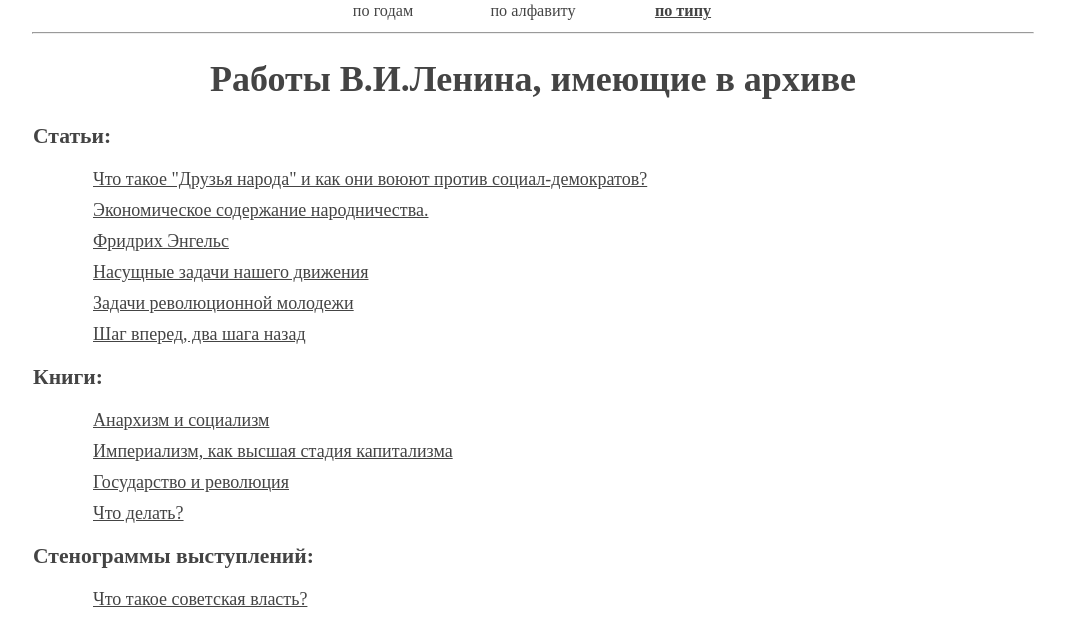
After one commit to marxists-internet-archive/adding_material, a PHP site: page /index_author.html in a window 1280 px wide. The commit adds this page. Shown: the part 335-960 px from the top of the page, without its empty margins (107-1172 px from the left). Run offline with PHP 8.4, Linux system fonts and the light colour scheme.

Commit message:
add page author

```diff
--- /dev/null
+++ b/index_author.html
@@ -0,0 +1,60 @@
+<!DOCTYPE html>
+<html>
+<head>
+<title>В.И. Ленин</title>
+<link rel="stylesheet" href="style.css">
+<meta charset="utf-8">
+<meta name="viewport" content="width=device-width, initial-scale=1">
+<script src="script.js"></script>
+</head>
+<body>
+
+<div class = "author-page-header">
+  <div class = "author-page-header__text-block">
+    <div class="author-page-header__name">Ленин Владимир Ильич</div>
+    <div class="author-page-header__years">1870 — 1924</div>
+  </div>
+  <div class = "author-page-header__photo-block">
+    <img class = "author-page-header__photo" src = "https://www.marxists.org/glossary/people/l/pics/lenin.jpg"/>
+  </div>
+</div>
+<hr>
+<div class = "mix-panel">
+  <div class="mix-panel__item">по годам</div>
+  <div class="mix-panel__item">по алфавиту</div>
+  <div class="mix-panel__item mix-panel-active">по типу</div>
+</div>
+<hr>
+
+<div class = "author-page-content">
+  <h1 class = "author-page-content__maintitle">Работы В.И.Ленина, имеющие в архиве</h1>
+
+  <div class = "author-page-content__category-name"> Статьи: </div>
+
+  <ul class = "category-list">
+    <li class="category-list__item"><a class = "text-color_black" href="#">Что такое "Друзья народа" и как они воюют против социал-демократов?</a></li>
+    <li class="category-list__item"><a class = "text-color_black" href="#">Экономическое содержание народничества.</a></li>
+    <li class="category-list__item"><a class = "text-color_black" href="#">Фридрих Энгельс</a></li>
+    <li class="category-list__item"><a class = "text-color_black" href="#">Насущные задачи нашего движения</a></li>
+    <li class="category-list__item"><a class = "text-color_black" href="#">Задачи революционной молодежи</a></li>
+    <li class="category-list__item"><a class = "text-color_black" href="#">Шаг вперед, два шага назад</a></li>
+  </ul>
+
+  <div class = "author-page-content__category-name"> Книги: </div>
+
+  <ul class = "category-list">
+    <li class="category-list__item"><a class = "text-color_black" href="#">Анархизм и социализм</a></li>
+    <li class="category-list__item"><a class = "text-color_black" href="#">Империализм, как высшая стадия капитализма</a></li>
+    <li class="category-list__item"><a class = "text-color_black" href="#">Государство и революция</a></li>
+    <li class="category-list__item"><a class = "text-color_black" href="#">Что делать?</a></li>
+  </ul>
+
+  <div class = "author-page-content__category-name"> Стенограммы выступлений: </div>
+  <ul class = "category-list">
+    <li class="category-list__item"><a class = "text-color_black" href="#">Что такое советская власть?</a></li>
+  </ul>
+
+
+</div>
+</body>
+</html>
--- a/style.css
+++ b/style.css
@@ -1,6 +1,7 @@
-
 html, body {
   width: 100%;
+  padding: 0;
+  margin: 0;
   font-family: 'Arial';
   font-size: 11pt;
   color: #666;
@@ -19,10 +20,12 @@ html, body {
   font-size: .8em;
 }
 
-
-
 .text_bold{
   font-weight: bold;
+}
+
+.text-color_black{
+  color: #444;
 }
 
 .input{
@@ -32,15 +35,17 @@ html, body {
   border-radius: 3px;
   padding: 8px;
   border: 1px solid #666;
+  box-sizing: border-box;
 }
 
 .textarea{
   display: block;
   height: 120px;
-  width: 360px;
+  width: 378px;
   border-radius: 3px;
   padding: 8px;
   border: 1px solid #666;
+  box-sizing: border-box;
 }
 
 .button{
@@ -74,7 +79,7 @@ html, body {
 
 .user-form__json-textarea{
   margin: 15px 10px 15px 25px;
-  height: 170px;
+  height: 136px;
 }
 
 .user-form__md-textarea{
@@ -97,7 +102,9 @@ html, body {
 */
 
 .mdtext-prewiev{
-  width: 1000px;
+  width: 90%;
+  max-width: 1000px;
+  min-width: 320px;
   color: #444;
   font-size: 18px;
   margin: 40px auto auto;
@@ -106,7 +113,7 @@ html, body {
 }
 
 .mdtext-prewiev__breadcrumbs{
-
+  font-size: .9em;
 }
 
 .mdtext-prewiev__breadcrumbs a{
@@ -148,3 +155,120 @@ ul, ol {
 li {
   margin-top: 10px;
 }
+
+hr {
+  max-width: 1000px;
+}
+.author-page-header{
+  display: flex;
+  flex-wrap: nowrap;
+  align-items: center;
+  flex-direction: row;
+  width: 90%;
+  max-width: 1000px;
+  min-width: 320px;
+  color: #444;
+  font-size: 18px;
+  font-family: "Hoefler Text", "Century Schoolbook", "Times New Roman", serif;
+  margin: 0 auto;
+  justify-content: space-between;
+  margin: 10px auto;
+}
+
+.author-page-header__photo-block{
+  width: 250px;
+  text-align: center;
+}
+
+.author-page-header__text-block{
+  width: 95%;
+  max-width: 700px;
+  flex-grow: 4;
+}
+
+.author-page-header__name{
+  color: brown;
+  font-weight: bold;
+  font-size: 3em;
+  text-align: center;
+  margin: 20px auto;
+  text-align: center;
+}
+
+.author-page-header__years {
+  font-size: 1.5em;
+  text-align: center;
+  font-weight: bold;
+}
+
+@media all and (max-width: 600px ){
+  .author-page-header{
+    flex-direction: column;
+  }
+  .author-page-header__name{
+    font-size: 1.5em;
+    margin: 15px auto;
+  }
+
+  .author-page-header__years {
+    font-size: 1.1em;
+    margin: 0 auto 10px auto;
+  }
+}
+
+
+.mix-panel{
+  display: flex;
+  flex-wrap: wrap;
+  justify-content: center;
+  width: 90%;
+  max-width: 1000px;
+  min-width: 320px;
+  color: #444;
+  font-size: 18px;
+  margin: 0 auto;
+  font-family: "Hoefler Text", "Century Schoolbook", "Times New Roman", serif;
+}
+
+.mix-panel__item{
+  display: inline-block;
+  width: 150px;
+  height: 25px;
+  line-height: 25px;
+  text-align: center;
+  font-size: .9em;
+}
+
+.mix-panel-active {
+  font-weight: bold;
+  text-decoration: underline;
+}
+
+.author-page-content{
+  width: 90%;
+  max-width: 1000px;
+  min-width: 320px;
+  color: #444;
+  font-size: 18px;
+  margin: 0 auto;
+  font-family: "Hoefler Text", "Century Schoolbook", "Times New Roman", serif;
+}
+
+.author-page-content__maintitle{
+  text-align: center;
+}
+
+.author-page-content__category-name{
+  font-size: 1.2em;
+  font-weight: bold;
+  margin: 20px 0;
+}
+
+.category-list{
+  margin: 15px 20px;
+  list-style-type: none;
+}
+
+.category-list__item{
+
+}
```
Also changed, not shown: index.html (+6 -4 lines), index_preview.html (+17 -8 lines), 1 other file.
